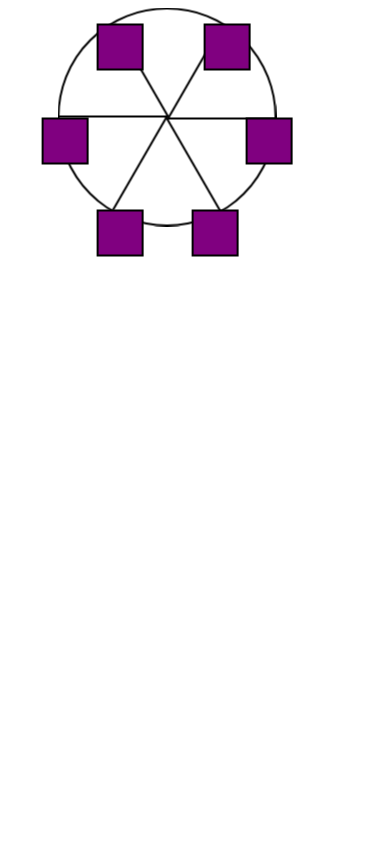
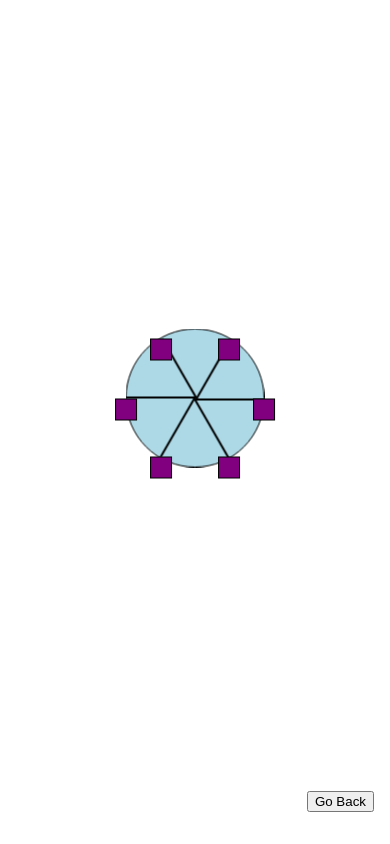
Before and after one commit to DamianS-eng/CSS_ferriswheel, a plain HTML site: page index.html in a window 390 px wide. Drawn offline with Linux system fonts and the light colour scheme.

Commit message:
Big CSS change
Make the wheel more responsive and fit different screens

```diff
--- a/index.html
+++ b/index.html
@@ -1,5 +1,5 @@
 <!DOCTYPE html>
-<html lang="en">
+<html lang="en-us">
   <head>
     <meta charset="UTF-8">
     <title>Ferris Wheel</title>
@@ -22,4 +22,5 @@
       <div class="cabin"></div>
     </div>
   </body>
+  <a id="goBack" href="../"><button>Go Back</button></a>
 </html>
--- a/styles.css
+++ b/styles.css
@@ -1,18 +1,22 @@
+body {
+  height: calc(100svh - 4rem);
+  display: grid;
+  overflow: hidden;
+}
 .wheel {
-  border: 2px solid black;
+  margin: auto;
+  border: .12em solid black;
   border-radius: 50%;
-  margin-left: 50px;
-  position: absolute;
-  height: 55vw;
-  width: 55vw;
-  max-width: 500px;
+  position: relative;
+  height: 35svw;
   max-height: 500px;
+  aspect-ratio: 1;
+  background: lightblue;
   animation-name: wheel;
   animation-duration: 10s;
   animation-iteration-count: infinite;
   animation-timing-function: linear;
 }
-
 .line {
   background-color: black;
   width: 50%;
@@ -22,7 +26,6 @@
   left: 50%;
   transform-origin: 0% 0%;
 }
-
 .line:nth-of-type(2) {
   transform: rotate(60deg);
 }
@@ -38,17 +41,15 @@
 .line:nth-of-type(6) {
   transform: rotate(300deg);
 }
-
 .cabin {
   background-color: red;
-  width: 20%;
-  height: 20%;
   position: absolute;
-  border: 2px solid;
+  width: 15%;
+  aspect-ratio: 1;
   transform-origin: 50% 0%;
+  border: .12em solid;
   animation: cabins 10s ease-in-out infinite;
 }
-
 .cabin:nth-of-type(1) {
   right: -8.5%;
   top: 50%;
@@ -73,7 +74,11 @@
   right: 17%;
   top: 7%;
 }
-
+#goBack {
+  position: fixed;
+  bottom: 2em;
+  right: 1em;
+}
 @keyframes wheel {
    0% {
      transform: rotate(0deg);
```
